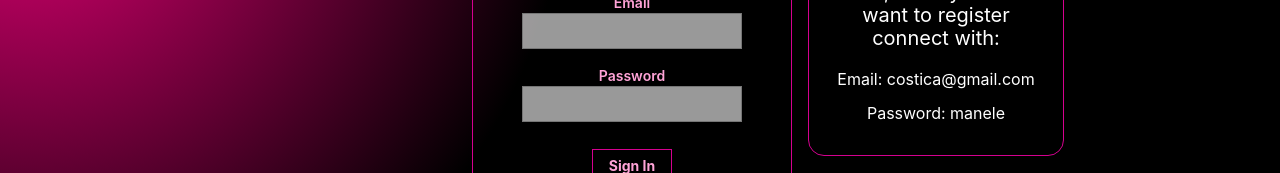
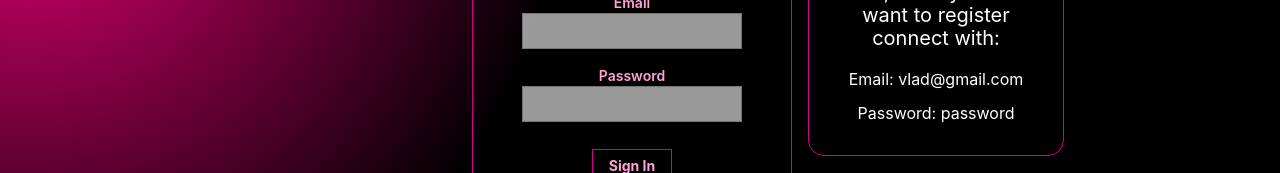
Before and after one commit to stefandobos/Face-app, a React (Create React App) app: page / in a window 1280 px wide. Shown: the part 213-386 px from the top of the page. Built offline with nearby package versions, Linux system fonts and the light colour scheme.

Commit message:
change42

```diff
--- a/src/components/Signin/Signin.js
+++ b/src/components/Signin/Signin.js
@@ -59,8 +59,8 @@ function Signin ({onRouteChange, loadUser, loadImg}) {
             <article className='br4 ba dark-gray b--dark-pink mv4 h-50 w5 w-20 mw6 ma0 fr'>
                 <main className='pa3'>
                     <p className="db f4">In register you don't need to use a real email, but if you don't want to register connect with: </p>
-                    <p className='db f5'>Email: costica@gmail.com</p>
-                    <p className='db f5'>Password: manele</p>
+                    <p className='db f5'>Email: vlad@gmail.com</p>
+                    <p className='db f5'>Password: password</p>
                 </main>
             </article>
         </div>
```
